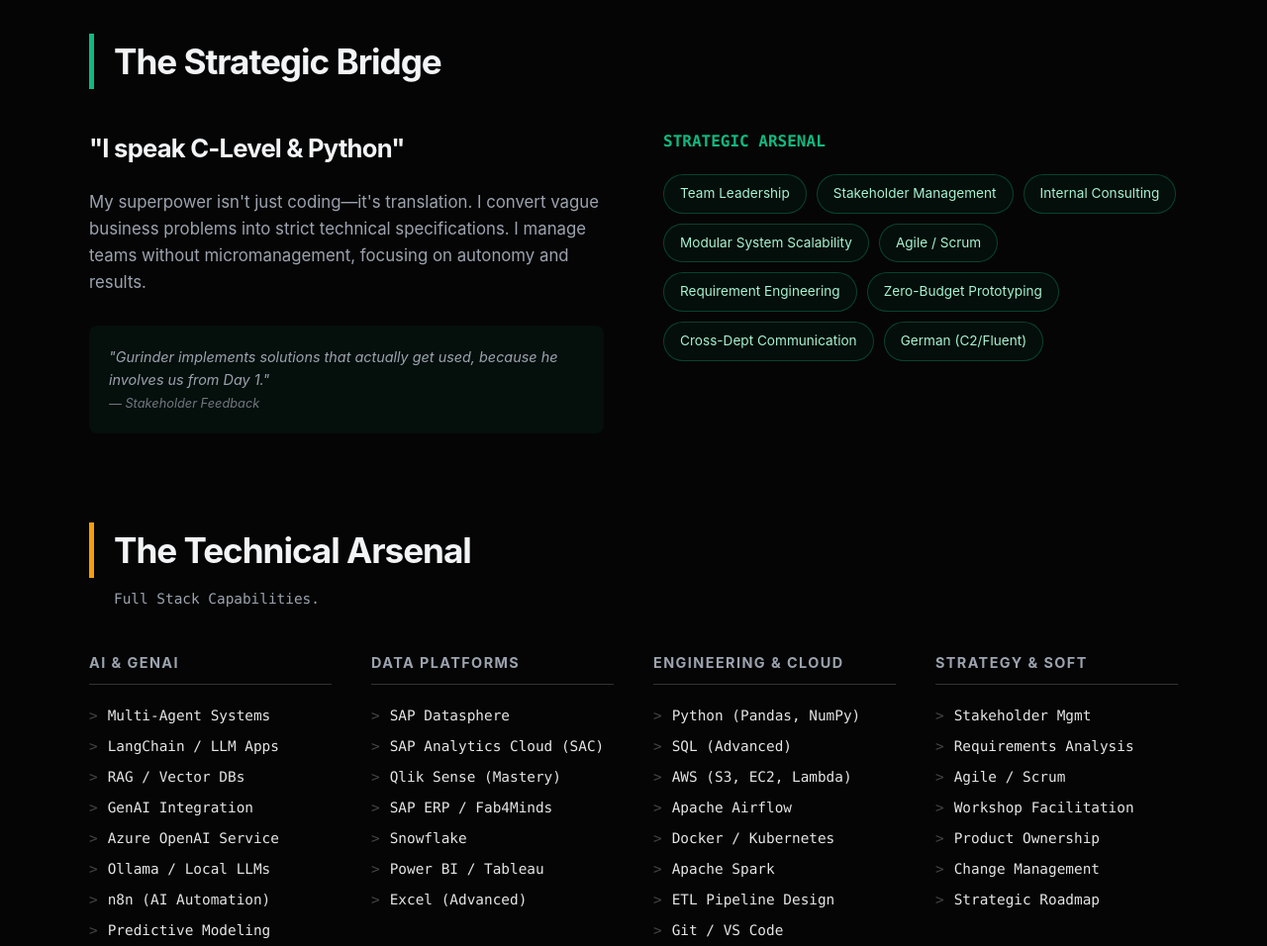
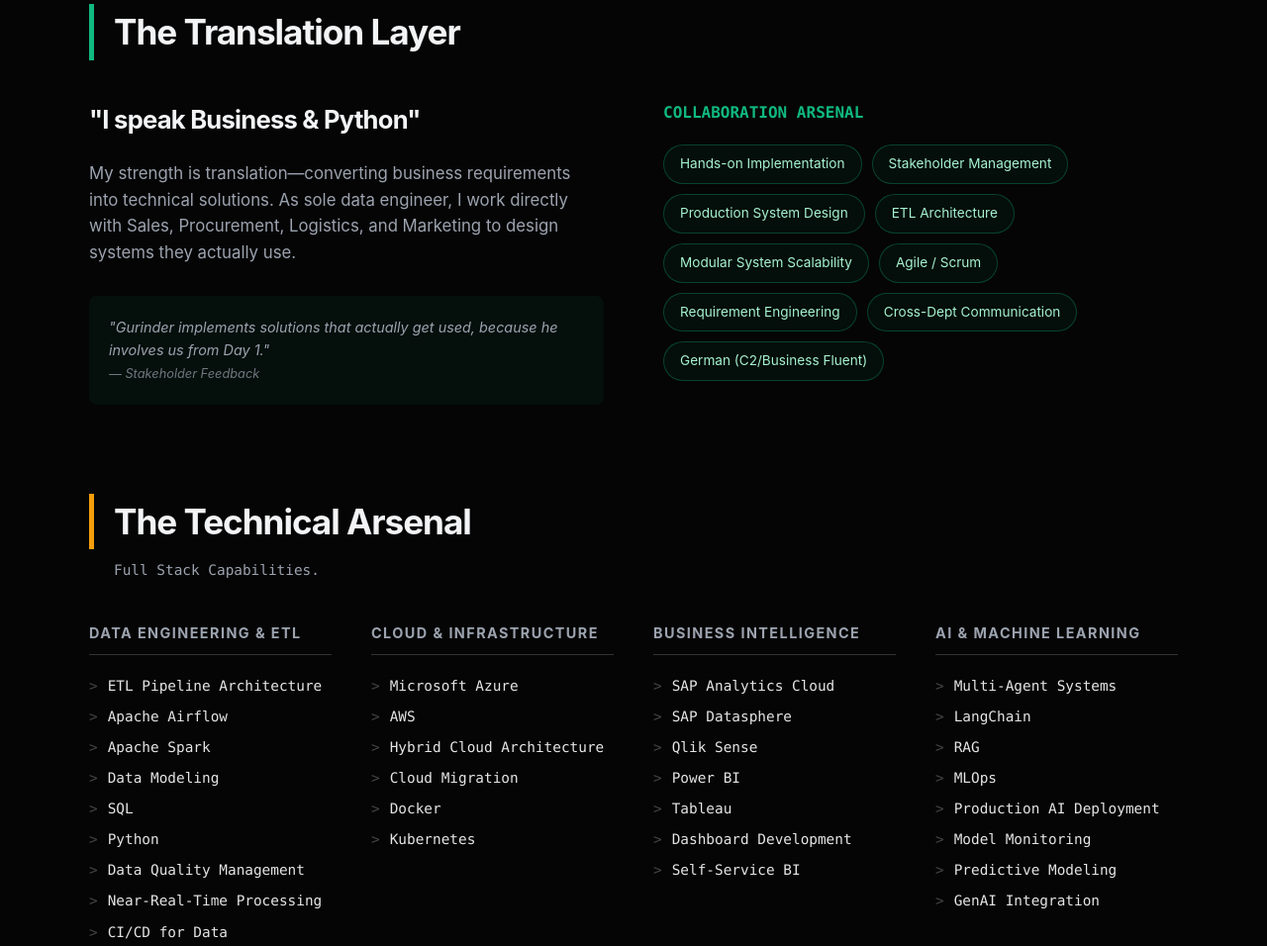
Before and after one commit to gurinderarora/gurinderarora.in, a plain HTML site: page index.html in a window 1280 px wide. Shown: the part 1844-2800 px from the top of the page at 99% size. Drawn offline with Linux system fonts and the light colour scheme.

Commit message:
Update index.html

```diff
--- a/index.html
+++ b/index.html
@@ -12,21 +12,21 @@
 </script>
     <meta charset="UTF-8">
     <meta name="viewport" content="width=device-width, initial-scale=1.0">
-    <title>Gurinder Arora | Data & AI </title>
-    <meta name="description" content="Senior Data & AI Lead. Specializing in Multi-Agent Systems, SAP/Qlik Migrations, and Strategic Leadership. Based in Munich.">
+    <title>Gurinder Arora | Data & AI Engineer</title>
+    <meta name="description" content="Production Data & AI Engineer. Specializing in Multi-Agent Systems, SAP/Qlik Migrations, and scalable data platforms. Based in Munich.">
 
     <!-- Open Graph / Social Media Tags -->
     <meta property="og:type" content="website">
     <meta property="og:url" content="https://aroragurinder.com/">
-    <meta property="og:title" content="Gurinder Arora | Data & AI Solutions Lead">
-    <meta property="og:description" content="End-to-End Data & AI Solutions Lead. From mastering Qlik/SAP pipelines to architecting Multi-Agent Systems. Production-grade solutions that last.">
+    <meta property="og:title" content="Gurinder Arora | Production Data & AI Engineer">
+    <meta property="og:description" content="Production Data & AI Engineer. From mastering SAP/Qlik pipelines to architecting Multi-Agent Systems. Building production-grade solutions that last.">
     <meta property="og:image" content="https://aroragurinder.com/preview.jpg">
 
     <!-- Twitter Card Tags -->
     <meta name="twitter:card" content="summary_large_image">
     <meta name="twitter:url" content="https://aroragurinder.com/">
-    <meta name="twitter:title" content="Gurinder Arora | Data & AI Solutions Lead">
-    <meta name="twitter:description" content="End-to-End Data & AI Solutions Lead. Multi-Agent Systems, SAP/Qlik Migrations, Strategic Leadership.">
+    <meta name="twitter:title" content="Gurinder Arora | Production Data & AI Engineer">
+    <meta name="twitter:description" content="Production Data & AI Engineer. Multi-Agent Systems, SAP/Qlik Migrations, Production Data Platforms.">
     <meta name="twitter:image" content="https://aroragurinder.com/preview.jpg">
 
     <!-- Favicon -->
@@ -491,29 +491,29 @@
             <div class="hero-tag" data-en="> SYSTEM_STATUS: READY_FOR_HIRE" data-de="> SYSTEM_STATUS: READY_FOR_HIRE">
                 > SYSTEM_STATUS: READY_FOR_HIRE
             </div>
-            <h1 data-en="End-to-End Data &<br><span class='text-blue'>AI Solutions Lead</span>"
-                data-de="End-to-End Data &<br><span class='text-blue'>AI Solutions Lead</span>">
-                End-to-End Data &<br><span class="text-blue">AI Solutions Lead</span>
+            <h1 data-en="Production Data &<br><span class='text-blue'>AI Engineer</span>"
+                data-de="Production Data &<br><span class='text-blue'>AI Engineer</span>">
+                Production Data &<br><span class="text-blue">AI Engineer</span>
             </h1>
             <p class="hero-sub"
-               data-en="I build the bridge between raw data and business value—from mastering ETL pipelines to architecting modular Multi-Agent Systems. I lead teams, navigate C-level strategy, and deliver production-grade solutions that last."
-               data-de="Ich baue die Brücke zwischen Rohdaten und geschäftlichem Mehrwert—von der Beherrschung von ETL-Pipelines bis zur Architektur modularer Multi-Agenten-Systeme. Ich leite Teams, navigiere durch C-Level-Strategien und liefere produktive Lösungen mit Langzeitwirkung.">
-                I build the bridge between raw data and business value—from mastering Qlik/SAP pipelines to architecting modular Multi-Agent Systems. I lead teams, navigate C-level strategy, and deliver production-grade solutions that last.
+               data-en="I build production-grade data platforms and AI systems—from ETL pipelines to multi-agent architectures. I design end-to-end solutions collaborating across business functions to deliver systems that last."
+               data-de="Ich baue produktive Datenplattformen und KI-Systeme—von ETL-Pipelines bis zu Multi-Agenten-Architekturen. Ich entwerfe End-to-End-Lösungen in Zusammenarbeit mit Geschäftsfunktionen, um Systeme zu liefern, die Bestand haben.">
+                I build production-grade data platforms and AI systems—from ETL pipelines to multi-agent architectures. I design end-to-end solutions collaborating across business functions to deliver systems that last.
             </p>
 
             <!-- PILLAR LINKS -->
             <nav class="pillar-nav">
                 <a href="#data" class="pillar-link data">
                     <span class="pillar-title text-blue" data-en="Data Roots" data-de="Daten-Basis">Data Roots</span>
-                    <span class="pillar-desc" data-en="ETL, Qlik, SAP Migrations" data-de="ETL, Qlik, SAP Migrationen">ETL, Qlik, SAP Migrations</span>
+                    <span class="pillar-desc" data-en="ETL, SAP, Qlik Migrations" data-de="ETL, SAP, Qlik Migrationen">ETL, SAP, Qlik Migrations</span>
                 </a>
                 <a href="#ai" class="pillar-link ai">
                     <span class="pillar-title text-purple" data-en="AI Evolution" data-de="KI-Evolution">AI Evolution</span>
                     <span class="pillar-desc" data-en="Agents, RAG, MLOps" data-de="Agenten, RAG, MLOps">Agents, RAG, MLOps</span>
                 </a>
                 <a href="#strategy" class="pillar-link strat">
-                    <span class="pillar-title text-green" data-en="Strategy Lead" data-de="Strategie-Lead">Strategy Lead</span>
-                    <span class="pillar-desc" data-en="Team, Consulting" data-de="Team, Beratung">Team, Consulting</span>
+                    <span class="pillar-title text-green" data-en="The Translation Layer" data-de="Die Übersetzungsebene">The Translation Layer</span>
+                    <span class="pillar-desc" data-en="Business & Technical" data-de="Business & Technisch">Business & Technical</span>
                 </a>
                 <a href="#tech" class="pillar-link tech">
                     <span class="pillar-title text-orange" data-en="The Technical Arsenal" data-de="Das technische Arsenal">The Technical Arsenal</span>
@@ -545,20 +545,20 @@
                 <div class="feature-card">
                     <h3 class="text-blue" data-en="MIGRATION ARCHITECT" data-de="MIGRATION ARCHITECT">MIGRATION ARCHITECT</h3>
                     <p class="text-muted"
-                       data-en="Executed high-stakes migrations with <strong>Zero Downtime</strong>.<br>• Qlik Sense → SAP Analytics Cloud (SAC)<br>• Legacy ERP → Fab4Minds<br>• Local Python → AWS Cloud"
-                       data-de="Durchführung kritischer Migrationen mit <strong>Zero Downtime</strong>.<br>• Qlik Sense → SAP Analytics Cloud (SAC)<br>• Legacy ERP → Fab4Minds<br>• Local Python → AWS Cloud">
+                       data-en="Executed high-stakes migrations with <strong>Zero Downtime</strong>.<br>• Qlik Sense → SAP Analytics Cloud (SAC)<br>• Legacy ERP → Fab4Minds<br>• Local Python → Cloud"
+                       data-de="Durchführung kritischer Migrationen mit <strong>Zero Downtime</strong>.<br>• Qlik Sense → SAP Analytics Cloud (SAC)<br>• Legacy ERP → Fab4Minds<br>• Local Python → Cloud">
                         Executed high-stakes migrations with <strong>Zero Downtime</strong>.
                         <br>• Qlik Sense → SAP Analytics Cloud (SAC)
                         <br>• Legacy ERP → Fab4Minds
-                        <br>• Local Python → AWS Cloud
+                        <br>• Local Python → Cloud
                     </p>
                 </div>
                 <div class="feature-card">
                     <h3 class="text-blue" data-en="DEEP EMBEDDING" data-de="TIEFE INTEGRATION">DEEP EMBEDDING</h3>
                     <p class="text-muted"
-                       data-en="Designed dashboards serving 50+ active users. I lived in the departments (Logistics, Sales) to understand the <i>real</i> KPIs beyond the surface level."
-                       data-de="Design von Dashboards für 50+ aktive Nutzer. Ich war direkt in den Abteilungen (Logistik, Vertrieb), um die <i>echten</i> KPIs jenseits der Oberfläche zu verstehen.">
-                        Designed dashboards serving 50+ active users. I lived in the departments (Logistics, Sales) to understand the <i>real</i> KPIs beyond the surface level.
+                       data-en="Designed dashboards serving 50+ active users. I worked directly in the departments (Logistics, Sales) to understand the <i>real</i> KPIs beyond the surface level."
+                       data-de="Design von Dashboards für 50+ aktive Nutzer. Ich arbeitete direkt in den Abteilungen (Logistik, Vertrieb), um die <i>echten</i> KPIs jenseits der Oberfläche zu verstehen.">
+                        Designed dashboards serving 50+ active users. I worked directly in the departments (Logistics, Sales) to understand the <i>real</i> KPIs beyond the surface level.
                     </p>
                 </div>
             </div>
@@ -612,17 +612,17 @@
         <!-- SECTION 3: STRATEGY -->
         <section id="strategy" class="section-spacer container">
             <div class="section-header">
-                <h2 class="section-title" style="border-color: var(--strat-green);" data-en="The Strategic Bridge" data-de="Die Strategische Brücke">The Strategic Bridge</h2>
+                <h2 class="section-title" style="border-color: var(--strat-green);" data-en="The Translation Layer" data-de="Die Übersetzungsebene">The Translation Layer</h2>
             </div>
 
             <div class="bridge-layout">
                 <!-- LEFT -->
                 <div>
-                    <h3 style="font-size: 1.6rem; margin-bottom: 20px;">"I speak C-Level & Python"</h3>
+                    <h3 style="font-size: 1.6rem; margin-bottom: 20px;" data-en='"I speak Business & Python"' data-de='"Ich spreche Business & Python"'>"I speak Business & Python"</h3>
                     <p class="text-muted" style="font-size: 1.05rem;"
-                       data-en="My superpower isn't just coding—it's translation. I convert vague business problems into strict technical specifications. I manage teams without micromanagement, focusing on autonomy and results."
-                       data-de="Meine Superkraft ist nicht nur das Coden – es ist die Übersetzung. Ich wandle vage Geschäftsprobleme in strikte technische Spezifikationen um. Ich führe Teams ohne Mikromanagement, mit Fokus auf Autonomie und Ergebnisse.">
-                        My superpower isn't just coding—it's translation. I convert vague business problems into strict technical specifications. I manage teams without micromanagement, focusing on autonomy and results.
+                       data-en="My strength is translation—converting business requirements into technical solutions. As sole data engineer, I work directly with Sales, Procurement, Logistics, and Marketing to design systems they actually use."
+                       data-de="Meine Stärke ist die Übersetzung—Umwandlung fachlicher Anforderungen in technische Lösungen. Als einziger Data Engineer arbeite ich direkt mit Vertrieb, Einkauf, Logistik und Marketing, um Systeme zu entwerfen, die tatsächlich genutzt werden.">
+                        My strength is translation—converting business requirements into technical solutions. As sole data engineer, I work directly with Sales, Procurement, Logistics, and Marketing to design systems they actually use.
                     </p>
 
                     <div class="quote-box">
@@ -635,17 +635,17 @@
 
                 <!-- RIGHT -->
                 <div>
-                    <h4 class="mono text-green" style="margin-bottom: 20px;" data-en="STRATEGIC ARSENAL" data-de="STRATEGISCHES ARSENAL">STRATEGIC ARSENAL</h4>
+                    <h4 class="mono text-green" style="margin-bottom: 20px;" data-en="COLLABORATION ARSENAL" data-de="KOLLABORATIONS-ARSENAL">COLLABORATION ARSENAL</h4>
                     <div class="strat-arsenal-grid">
-                        <span class="strat-pill" data-en="Team Leadership" data-de="Teamführung">Team Leadership</span>
+                        <span class="strat-pill" data-en="Hands-on Implementation" data-de="Hands-on Umsetzung">Hands-on Implementation</span>
                         <span class="strat-pill" data-en="Stakeholder Management" data-de="Stakeholder Management">Stakeholder Management</span>
-                        <span class="strat-pill" data-en="Internal Consulting" data-de="Interne Beratung">Internal Consulting</span>
+                        <span class="strat-pill" data-en="Production System Design" data-de="Produktionssystem-Design">Production System Design</span>
+                        <span class="strat-pill" data-en="ETL Architecture" data-de="ETL Architektur">ETL Architecture</span>
                         <span class="strat-pill" data-en="Modular System Scalability" data-de="Modulare Systemskalierung">Modular System Scalability</span>
                         <span class="strat-pill" data-en="Agile / Scrum" data-de="Agile / Scrum">Agile / Scrum</span>
-                        <span class="strat-pill" data-en="Requirement Engineering" data-de="Requirement Engineeringt">Requirement Engineering</span>
-                        <span class="strat-pill" data-en="Zero-Budget Prototyping" data-de="Zero-Budget Prototyping">Zero-Budget Prototyping</span>
+                        <span class="strat-pill" data-en="Requirement Engineering" data-de="Anforderungs-Engineering">Requirement Engineering</span>
                         <span class="strat-pill" data-en="Cross-Dept Communication" data-de="Bereichsübergreifende Kommunikation">Cross-Dept Communication</span>
-                        <span class="strat-pill" data-en="German (C2/Business Fluent)" data-de="Deutsch (C2/Verhandlungssicher)">German (C2/Fluent)</span>
+                        <span class="strat-pill" data-en="German (C2/Business Fluent)" data-de="Deutsch (C2/Verhandlungssicher)">German (C2/Business Fluent)</span>
                     </div>
                 </div>
             </div>
@@ -660,57 +660,82 @@
 
             <div class="tech-grid">
                 <div class="tech-category">
-                    <h3 data-en="AI & GenAI" data-de="KI & GenAI">AI & GenAI</h3>
+                    <h3 data-en="Data Engineering & ETL" data-de="Data Engineering & ETL">Data Engineering & ETL</h3>
                     <ul class="tech-list">
-                        <li>Multi-Agent Systems</li>
-                        <li>LangChain / LLM Apps</li>
-                        <li>RAG / Vector DBs</li>
-                        <li>GenAI Integration</li>
-                        <li>Azure OpenAI Service</li>
-                        <li>Ollama / Local LLMs</li>
-                        <li>n8n (AI Automation)</li>
-                        <li data-en="Predictive Modeling" data-de="Predictive Modeling">Predictive Modeling</li>
-                        <li data-en="AI-Assisted Dev" data-de="AI-Assisted Dev">AI-Assisted Dev</li>
+                        <li>ETL Pipeline Architecture</li>
+                        <li>Apache Airflow</li>
+                        <li>Apache Spark</li>
+                        <li>Data Modeling</li>
+                        <li>SQL</li>
+                        <li>Python</li>
+                        <li>Data Quality Management</li>
+                        <li>Near-Real-Time Processing</li>
+                        <li>CI/CD for Data</li>
                     </ul>
                 </div>
 
                 <div class="tech-category">
-                    <h3 data-en="Data Platforms" data-de="Datenplattformen">Data Platforms</h3>
+                    <h3 data-en="Cloud & Infrastructure" data-de="Cloud & Infrastructure">Cloud & Infrastructure</h3>
                     <ul class="tech-list">
-                        <li>SAP Datasphere</li>
-                        <li>SAP Analytics Cloud (SAC)</li>
-                        <li>Qlik Sense (Mastery)</li>
-                        <li>SAP ERP / Fab4Minds</li>
-                        <li>Snowflake</li>
-                        <li>Power BI / Tableau</li>
-                        <li>Excel (Advanced)</li>
+                        <li>Microsoft Azure</li>
+                        <li>AWS</li>
+                        <li>Hybrid Cloud Architecture</li>
+                        <li>Cloud Migration</li>
+                        <li>Docker</li>
+                        <li>Kubernetes</li>
                     </ul>
                 </div>
 
                 <div class="tech-category">
-                    <h3 data-en="Engineering & Cloud" data-de="Engineering & Cloud">Engineering & Cloud</h3>
+                    <h3 data-en="Business Intelligence" data-de="Business Intelligence">Business Intelligence</h3>
                     <ul class="tech-list">
-                        <li>Python (Pandas, NumPy)</li>
-                        <li>SQL (Advanced)</li>
-                        <li>AWS (S3, EC2, Lambda)</li>
-                        <li>Apache Airflow</li>
-                        <li>Docker / Kubernetes</li>
-                        <li>Apache Spark</li>
-                        <li>ETL Pipeline Design</li>
-                        <li>Git / VS Code</li>
+                        <li>SAP Analytics Cloud</li>
+                        <li>SAP Datasphere</li>
+                        <li>Qlik Sense</li>
+                        <li>Power BI</li>
+                        <li>Tableau</li>
+                        <li>Dashboard Development</li>
+                        <li>Self-Service BI</li>
                     </ul>
                 </div>
 
                 <div class="tech-category">
-                    <h3 data-en="Strategy & Soft Skills" data-de="Strategie & Soft Skills">Strategy & Soft</h3>
+                    <h3 data-en="AI & Machine Learning" data-de="AI & Machine Learning">AI & Machine Learning</h3>
                     <ul class="tech-list">
-                        <li data-en="Stakeholder Management" data-de="Stakeholder Management">Stakeholder Mgmt</li>
+                        <li>Multi-Agent Systems</li>
+                        <li>LangChain</li>
+                        <li>RAG</li>
+                        <li>MLOps</li>
+                        <li>Production AI Deployment</li>
+                        <li>Model Monitoring</li>
+                        <li>Predictive Modeling</li>
+                        <li>GenAI Integration</li>
+                    </ul>
+                </div>
+
+                <div class="tech-category">
+                    <h3 data-en="SAP Ecosystem" data-de="SAP Ecosystem">SAP Ecosystem</h3>
+                    <ul class="tech-list">
+                        <li>SAP ERP</li>
+                        <li>SAP Datasphere</li>
+                        <li>SAP Analytics Cloud</li>
+                        <li>SAP Data Integration</li>
+                        <li>ERP Migration</li>
+                        <li>Fab4Minds</li>
+                    </ul>
+                </div>
+
+                <div class="tech-category">
+                    <h3 data-en="Development & Collaboration" data-de="Development & Collaboration">Development & Collaboration</h3>
+                    <ul class="tech-list">
+                        <li>Python</li>
+                        <li>SQL</li>
+                        <li>REST APIs</li>
+                        <li>Git</li>
+                        <li>Agile/Scrum</li>
+                        <li data-en="Stakeholder Management" data-de="Stakeholder Management">Stakeholder Management</li>
                         <li data-en="Requirements Analysis" data-de="Anforderungsanalyse">Requirements Analysis</li>
-                        <li data-en="Agile / Scrum" data-de="Agile / Scrum">Agile / Scrum</li>
-                        <li data-en="Workshop Facilitation" data-de="Workshop-Moderation">Workshop Facilitation</li>
                         <li data-en="Product Ownership" data-de="Product Ownership">Product Ownership</li>
-                        <li data-en="Change Management" data-de="Change Management">Change Management</li>
-                        <li data-en="Strategic Roadmap" data-de="Strategische Roadmap">Strategic Roadmap</li>
                     </ul>
                 </div>
             </div>
```
